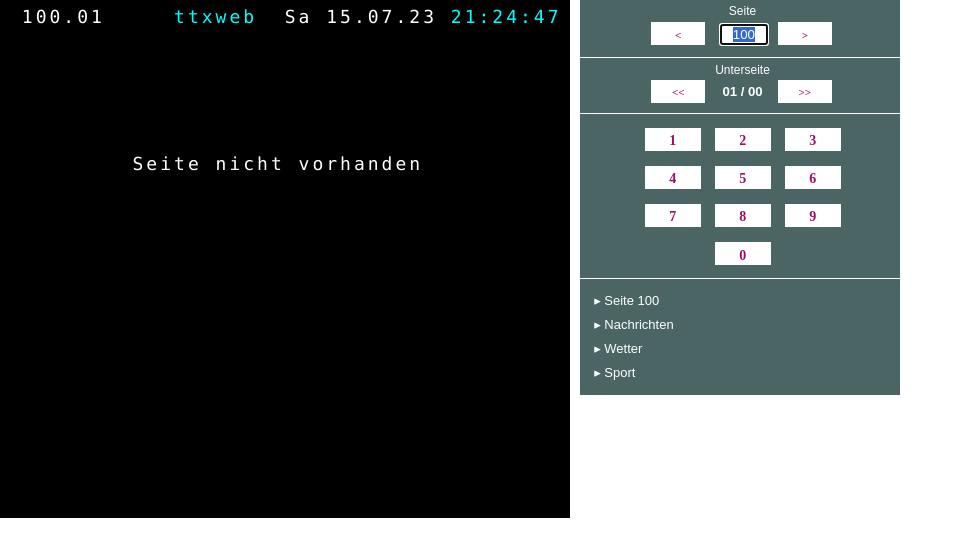
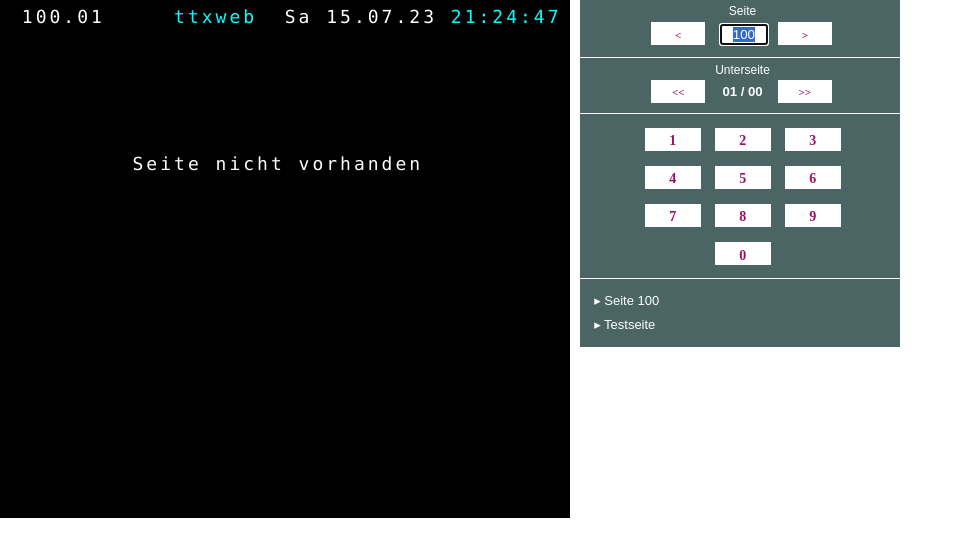
Before and after one commit to fabianswebworld/ttxweb, a PHP site: page /?level15=0 in a window 1280 px wide. Shown: the part 17-574 px from the top of the page, without its empty margins (0-963 px from the left). Run offline with PHP 8.4, Linux system fonts and the light colour scheme; data that the repository does not hold is empty.

Commit message:
Add files via upload

```diff
--- a/scripts/ttxweb_nav.php
+++ b/scripts/ttxweb_nav.php
@@ -41,9 +41,7 @@ function renderNavigation($pageNum, $subpageNum, $prevPageNum, $nextPageNum, $pr
           <div id="ttxQuickLinks">
              <ul>
                 <li>&rtrif; <a href="?page=100">Seite 100</a></li>
-                <li>&rtrif; <a href="?page=112">Nachrichten</a></li>
-                <li>&rtrif; <a href="?page=170">Wetter</a></li>
-                <li>&rtrif; <a href="?page=200">Sport</a></li>
+                <li>&rtrif; <a href="?page=896">Testseite</a></li>
              </ul>
            </div>
 
```
